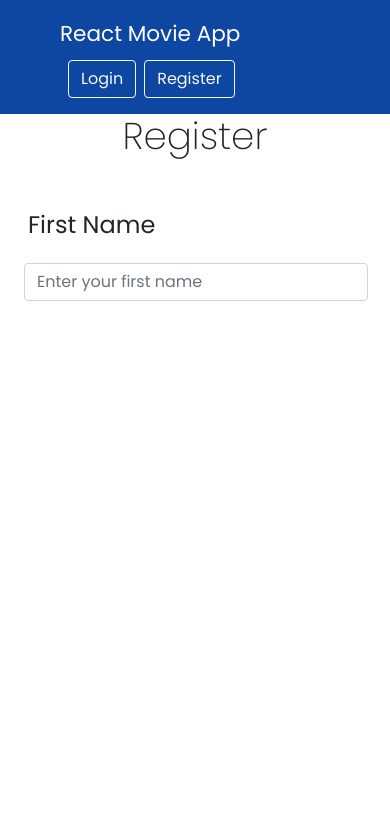
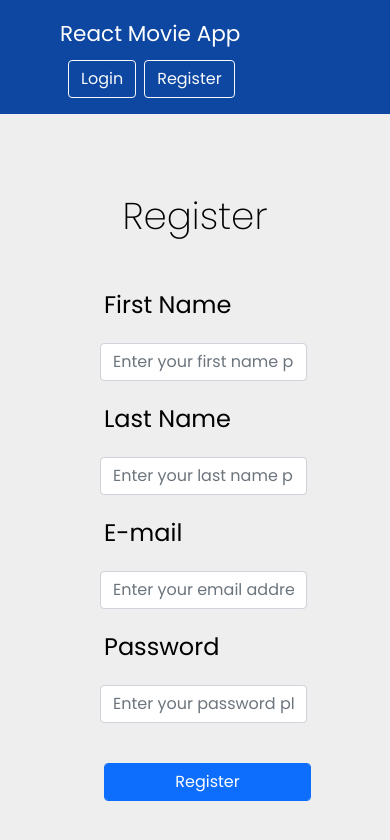
Before and after one commit to brs14shn/movie-app, a React (Create React App) app: page /register in a window 390 px wide. Shown: the top 840 px of the page. Built offline with nearby package versions, Linux system fonts and the light colour scheme.

Commit message:
firebase navbar login and register added/updated

```diff
--- a/src/App.js
+++ b/src/App.js
@@ -1,11 +1,16 @@
 import React from 'react';
+import AutoContextProvider from './context/AutoContextProvider';
+
 import AppRouter from './router/AppRouter';
 
 const App = () => {
   return (
-    <div>
-     <AppRouter/>
-    </div>
+     <AutoContextProvider>
+        <AppRouter/>
+     </AutoContextProvider>
+
+
+
   );
 };
 
--- a/src/auth/firebase.js
+++ b/src/auth/firebase.js
@@ -1 +1,72 @@
-import { initializeApp } from 'firebase/app';
+import { initializeApp } from "firebase/app";
+import {
+  createUserWithEmailAndPassword,
+  getAuth,
+  signInWithEmailAndPassword
+
+} from "firebase/auth";
+
+/// TODO: Replace the following with your app's Firebase project configuration
+//* https://firebase.google.com/docs/auth/web/start
+//* https://console.firebase.google.com/ => project settings
+//! firebase console settings bölümünden firebaseconfig ayarlarını al
+// const firebaseConfig = {
+//     apiKey: process.env.REACT_APP_apiKey,
+//     authDomain: process.env.REACT_APP_authDomain,
+//     projectId: process.env.REACT_APP_projectId,
+//     storageBucket: process.env.REACT_APP_storageBucket,
+//     messagingSenderId: process.env.REACT_APP_messagingSenderId,
+//     appId: process.env.REACT_APP_appId,
+//   };
+  const firebaseConfig={
+   apiKey: "AIzaSyCKBnNU_Y_pi3hl-hgdURKnoV90jHp3aaM",
+   authDomain: "movie-app-b3ac4.firebaseapp.com",
+   projectId: "movie-app-b3ac4",
+   storageBucket: "movie-app-b3ac4.appspot.com",
+   messagingSenderId: "230325040889",
+   appId: "1:230325040889:web:20a90245b4f11fa8ec9428"
+
+}
+
+// Initialize Firebase
+const app = initializeApp(firebaseConfig);
+
+
+// Initialize Firebase Authentication and get a reference to the service
+const auth = getAuth(app);
+
+
+// * create user
+
+export const createUser = async (email, password, navigate) => {
+  try {
+    let userCredential = await createUserWithEmailAndPassword(
+      auth,
+      email,
+      password
+    );
+    navigate("/")
+    console.log(userCredential);
+
+  } catch (err) {
+    console.log(err.message);
+  }
+};
+
+
+/* => Authentication => sign-in-method => enable Email/password
+//* ====================== SİGN ======================*/
+export const signIn = async (email, password, navigate) => {
+    try {
+      let userCredential = await signInWithEmailAndPassword(
+        auth,
+        email,
+        password
+      );
+      navigate("/");
+
+      console.log(userCredential);
+    } catch (err) {
+      console.log(err.message);
+    }
+  };
--- a/src/components/Navbar.jsx
+++ b/src/components/Navbar.jsx
@@ -1,10 +1,13 @@
 import React from "react";
+import { useContext } from "react";
 import { Link, useNavigate } from "react-router-dom";
+import { AuthContext } from "../context/AutoContextProvider";
 
 const Navbar = () => {
   const navigate = useNavigate();
+  const { currentUser } = useContext(AuthContext);
   // const currentUser = { displayName: "baris sahin" };
-  const currentUser = false;
+  // const currentUser = false;
   return (
     <div>
       <nav className="navbar navbar-expand-lg">
--- /dev/null
+++ b/src/context/AutoContextProvider.jsx
@@ -0,0 +1,16 @@
+import React, { useState } from "react";
+import { createContext } from "react";
+
+export const AuthContext = createContext();
+
+const AutoContextProvider = ({ children }) => {
+  console.log(children);
+  const [currentUser, setCurrentUser] = useState(false);
+  return (
+    <AuthContext.Provider value={{ currentUser }}>
+      {children}
+    </AuthContext.Provider>
+  );
+};
+
+export default AutoContextProvider;
--- a/src/pages/Login.jsx
+++ b/src/pages/Login.jsx
@@ -1,9 +1,62 @@
-import React from 'react';
+import React, { useState } from "react";
+import { useNavigate } from "react-router-dom";
+import { signIn } from "../auth/firebase";
 
 const Login = () => {
+  const [email, setEmail] = useState();
+  const [password, setPassword] = useState();
+  const navigate = useNavigate();
+
+  const handleSubmit = (e) => {
+    e.preventDefault();
+    signIn(email, password, navigate);
+    // console.log(password);
+  };
   return (
-    <div>
-      <p>Login</p>
+    <div className="d-flex justify-content-center">
+      <div className="form-image d-none d-md-block">
+        <img src="https://picsum.photos/800/800" alt="random-image" />
+      </div>
+      <div className="register-form">
+        <h1 className="form-title display-3">Login</h1>
+        <form id="register" onSubmit={handleSubmit}>
+          <div className="mb-3">
+            <label htmlFor="email" className="form-label">
+              Email
+            </label>
+            <input
+              type="email"
+              id="email"
+              className="form-control"
+              placeholder="Enter your email name"
+              required
+              onChange={(e) => setEmail(e.target.value)}
+            />
+          </div>
+          <div className="mb-3">
+            <label htmlFor="password" className="form-label">
+              Password
+            </label>
+            <input
+              type="password"
+              id="password"
+              className="form-control"
+              placeholder="Enter your password name"
+              required
+              onChange={(e) => setPassword(e.target.value)}
+            />
+          </div>
+          <div className="link">Forgot password?</div>
+          <input
+            type="submit"
+            className=" form-control btn btn-primary"
+            value="Login"
+          />
+        </form>
+        <button className="btn btn-primary form-control">
+          Continue with Google
+        </button>
+      </div>
     </div>
   );
 };
--- a/src/pages/Register.jsx
+++ b/src/pages/Register.jsx
@@ -1,25 +1,79 @@
-import React from "react";
+import React, { useState } from "react";
+import { useNavigate } from "react-router-dom";
+import { createUser } from "../auth/firebase";
 
 const Register = () => {
+  const [firstName, setFirstName] = useState();
+  const [lastName, setLastName] = useState();
+  const [email, setEmail] = useState();
+  const [password, setPassword] = useState();
+  const navigate = useNavigate();
+  const handleSubmit = (e) => {
+    e.preventDefault();
+    createUser(email, password, navigate);
+    // console.log(firstName);
+  };
   return (
     <div className="d-flex justify-content-center">
       <div className="form-image d-none d-md-block">
-        <img src={"https://picsum.photos/800/800"} alt="sample-movie" />
+        <img src="https://picsum.photos/800/800" alt="random-img" />
       </div>
-      <div className="register-from">
+      <div className="register-form">
         <h1 className="form-title display-3">Register</h1>
-        <form id="register">
+        <form id="register" onSubmit={handleSubmit}>
           <div className="mb-3">
-            <label htmlFor="first-name" className="form-label">
+            <label htmlFor="firstName" className="form-label">
               First Name
             </label>
             <input
+              type="text"
               className="form-control"
+              id="firstName"
+              placeholder="Enter your first name please"
+              required
+              onChange={(e) => setFirstName(e.target.value)}
+            />
+            <label htmlFor="lastName" className="form-label">
+              Last Name
+            </label>
+            <input
               type="text"
+              className="form-control"
               id="firstName"
-              placeholder="Enter your first name"
+              placeholder="Enter your last name please"
+              required
+              onChange={(e) => setLastName(e.target.value)}
+            />
+            <label htmlFor="email" className="form-label">
+              E-mail
+            </label>
+            <input
+              type="email"
+              className="form-control"
+              id="firstName"
+              placeholder="Enter your email address please"
+              required
+              onChange={(e) => setEmail(e.target.value)}
+            />
+
+            <label htmlFor="password" className="form-label">
+              Password
+            </label>
+            <input
+              type="password"
+              className="form-control"
+              id="password"
+              placeholder="Enter your password please"
+              required
+              onChange={(e) => setPassword(e.target.value)}
             />
           </div>
+
+          <input
+            type="submit"
+            className="btn btn-primary form-control"
+            value="Register"
+          />
         </form>
       </div>
     </div>
```
